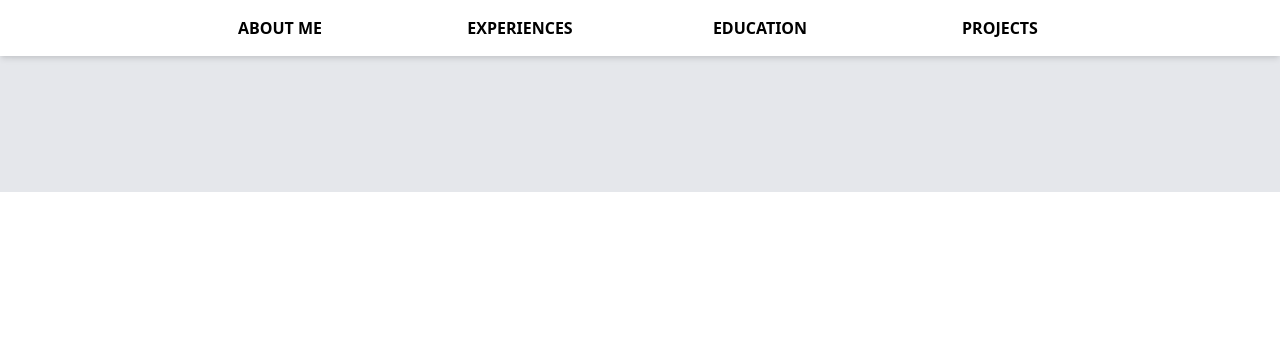
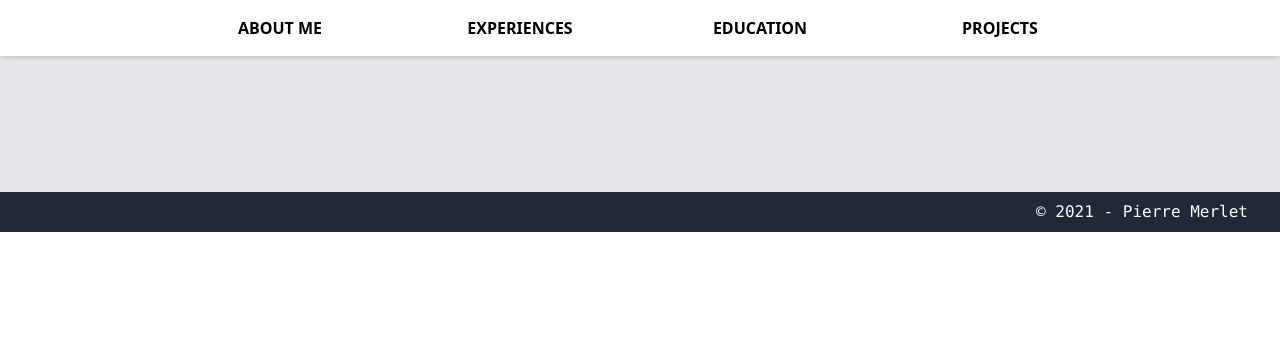
Before and after one commit to PierreMrt/django-portfolio, a Django app: template portfolio/templates/base.html in a window 1280 px wide. Shown: the top 356 px of the page. Run offline with Django 3.2, Linux system fonts and the light colour scheme; the template is opened without the code that fills it, so the values that code supplies are empty.

Commit message:
added footer

```diff
--- a/portfolio/templates/base.html
+++ b/portfolio/templates/base.html
@@ -42,9 +42,11 @@
         {% block projects %}
         {% endblock %}
     </div>
-
-
     <script src="" async defer></script>
 </body>
 
+<footer class='bg-gray-800 py-2'>
+    <p class='text-right px-8 text-xs md:text-base text-white'>© 2021 - Pierre Merlet</p>
+</footer>
+
 </html>
```
